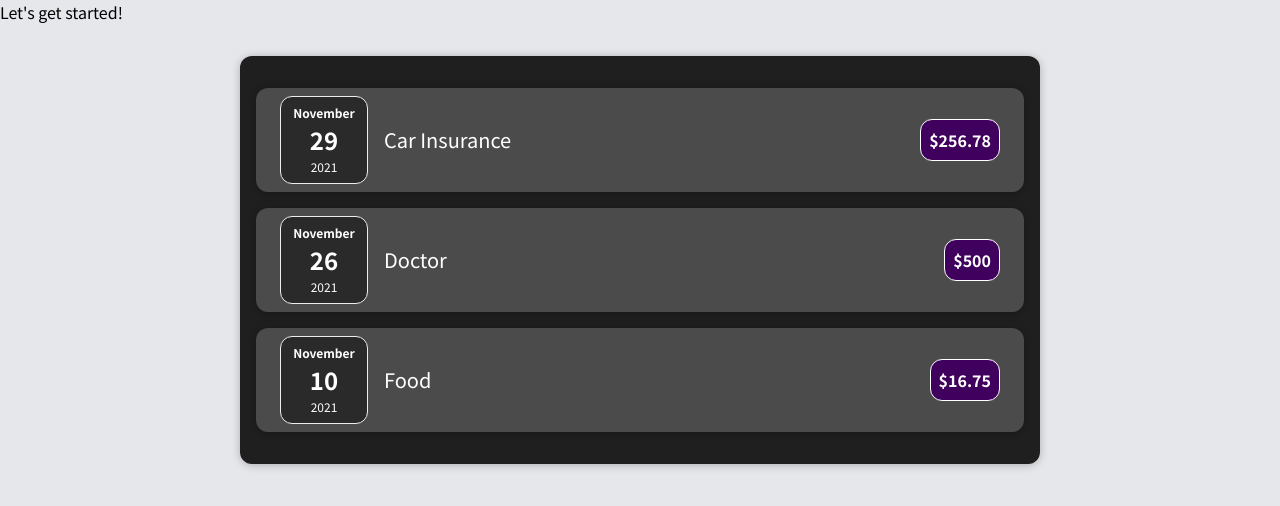
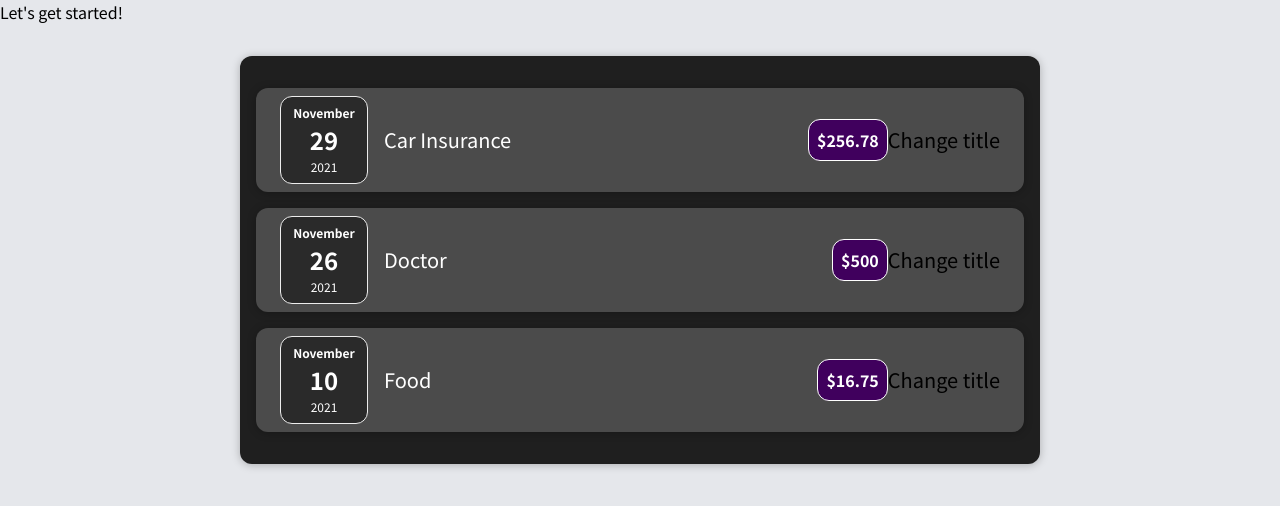
Before and after one commit to Russkazkin/react-complete-guide, a React (Create React App) app: page / in a window 1280 px wide. Shown: the top 506 px of the page. Built offline with nearby package versions, Linux system fonts and the light colour scheme.

Commit message:
Add button with event handler

```diff
--- a/src/Components/Expenses/ExpenseItem.jsx
+++ b/src/Components/Expenses/ExpenseItem.jsx
@@ -17,6 +17,7 @@ const ExpenseItem = ({ title, amount, date }) => {
         <h2>{title}</h2>
         <div className="expense-item__price">${amount}</div>
       </div>
+      <button onClick={() => console.log('Clicked!')}>Change title</button>
     </>
   );
 };
```
